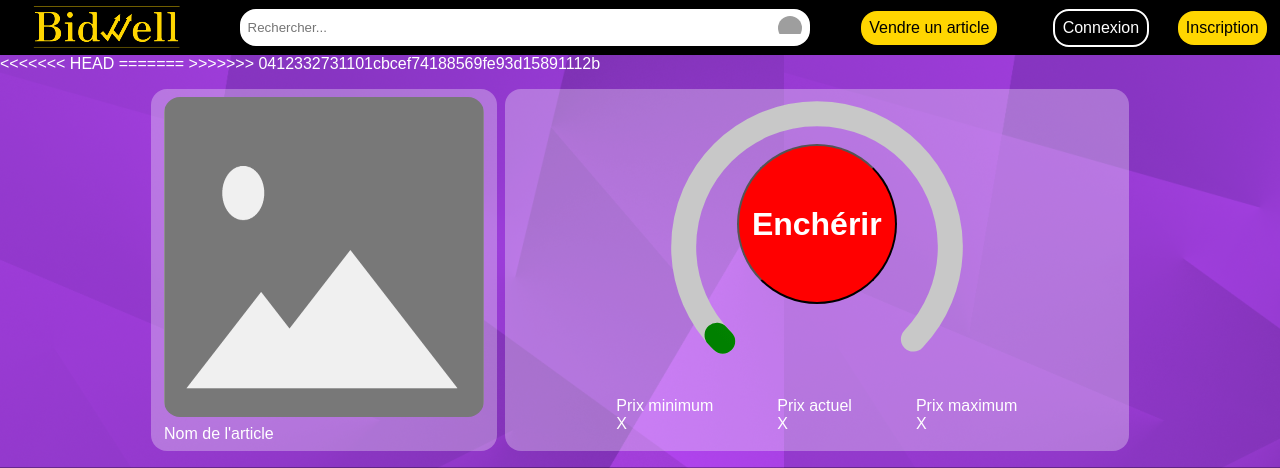
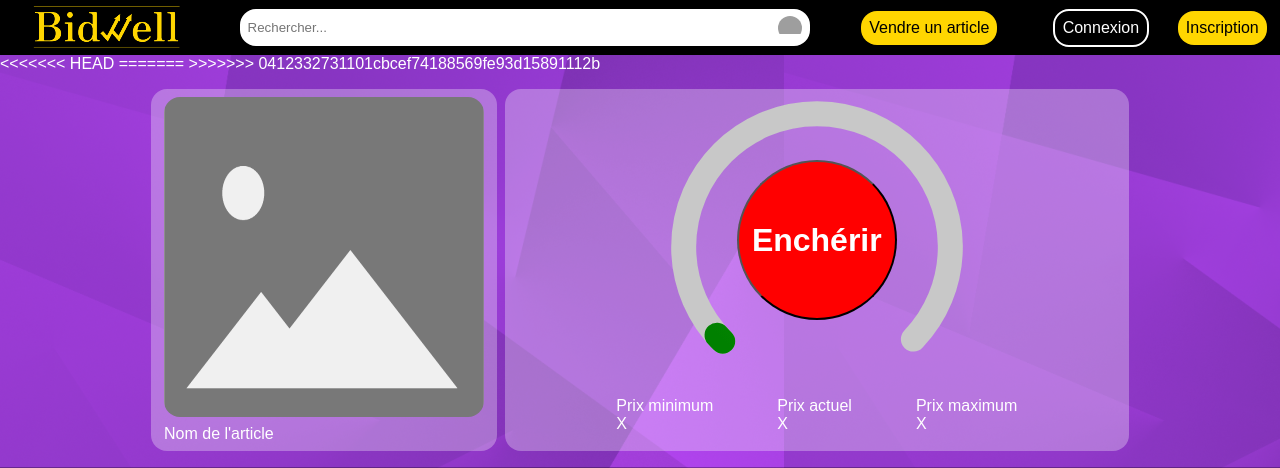
Before and after one commit to c-leri/Bidwell, a PHP site: page /view/consultation.view.php in a window 1280 px wide. Shown: the top 468 px of the page. Run offline with PHP 8.4, Linux system fonts and the light colour scheme; grey boxes are pictures that could not be loaded.

Commit message:
mini correction

```diff
--- a/prototype/view/enchere.viewpart.php
+++ b/prototype/view/enchere.viewpart.php
@@ -70,7 +70,7 @@
 
     .circle-button {
         position: absolute;
-        top: 9rem;
+        top: 10rem;
         height: 10rem;
         line-height: 80px;
         width: 10rem;
@@ -88,7 +88,7 @@
     }
 
     .prix * {
-        padding: 0 1rem 0    1rem;
+        padding: 0 1rem 0 1rem;
     }
 </style>
 
```
